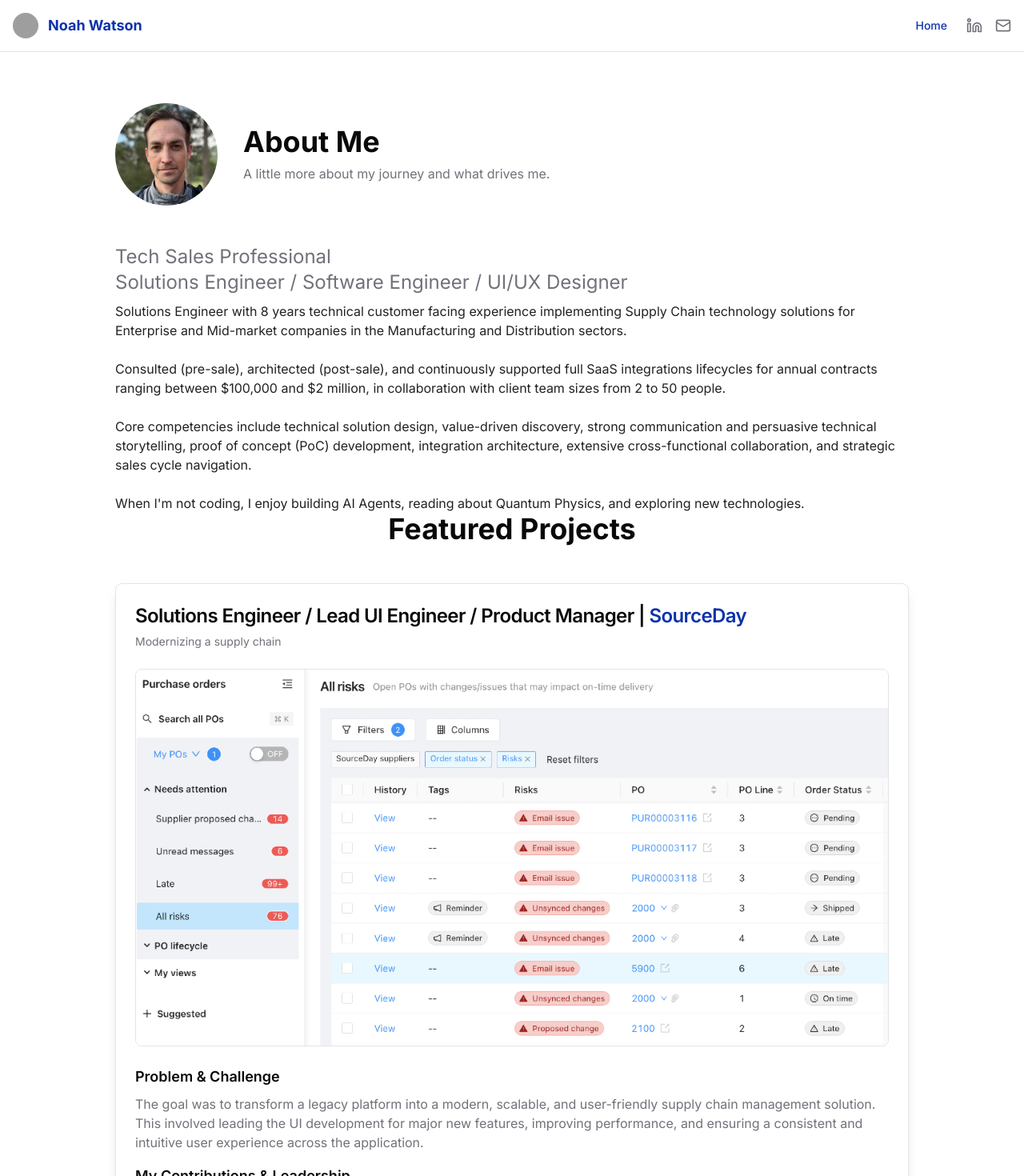
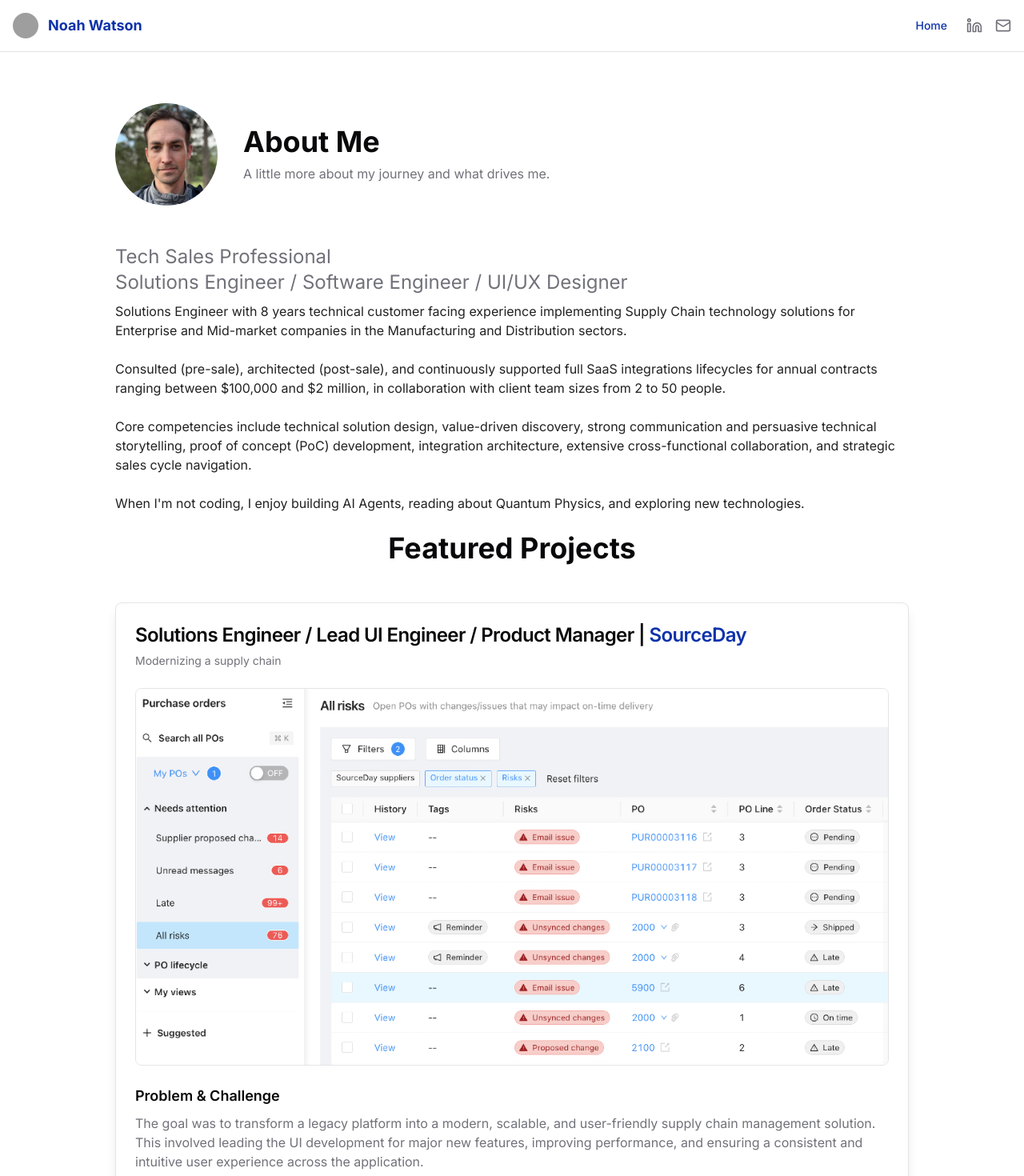
Before and after one commit to noahwatsondev/noahwatson.com, a Next.js app: page / in a window 1280 px wide. Shown: the top 1470 px of the page at 80% size. Built offline with nearby package versions, Linux system fonts and the light colour scheme; grey boxes are pictures that could not be loaded.

Commit message:
Fix margin first card

```diff
--- a/src/app/page.tsx
+++ b/src/app/page.tsx
@@ -40,7 +40,7 @@ export default function Home() {
         </p>
       </section>
 
-      <section>
+      <section className="mt-6">
         <h2 className="text-3xl md:text-4xl font-bold mb-8 md:mb-12 text-center">Featured Projects</h2>
         <div className="grid gap-12">
           <Card className="overflow-hidden shadow-lg hover:shadow-xl transition-shadow duration-300">
```
